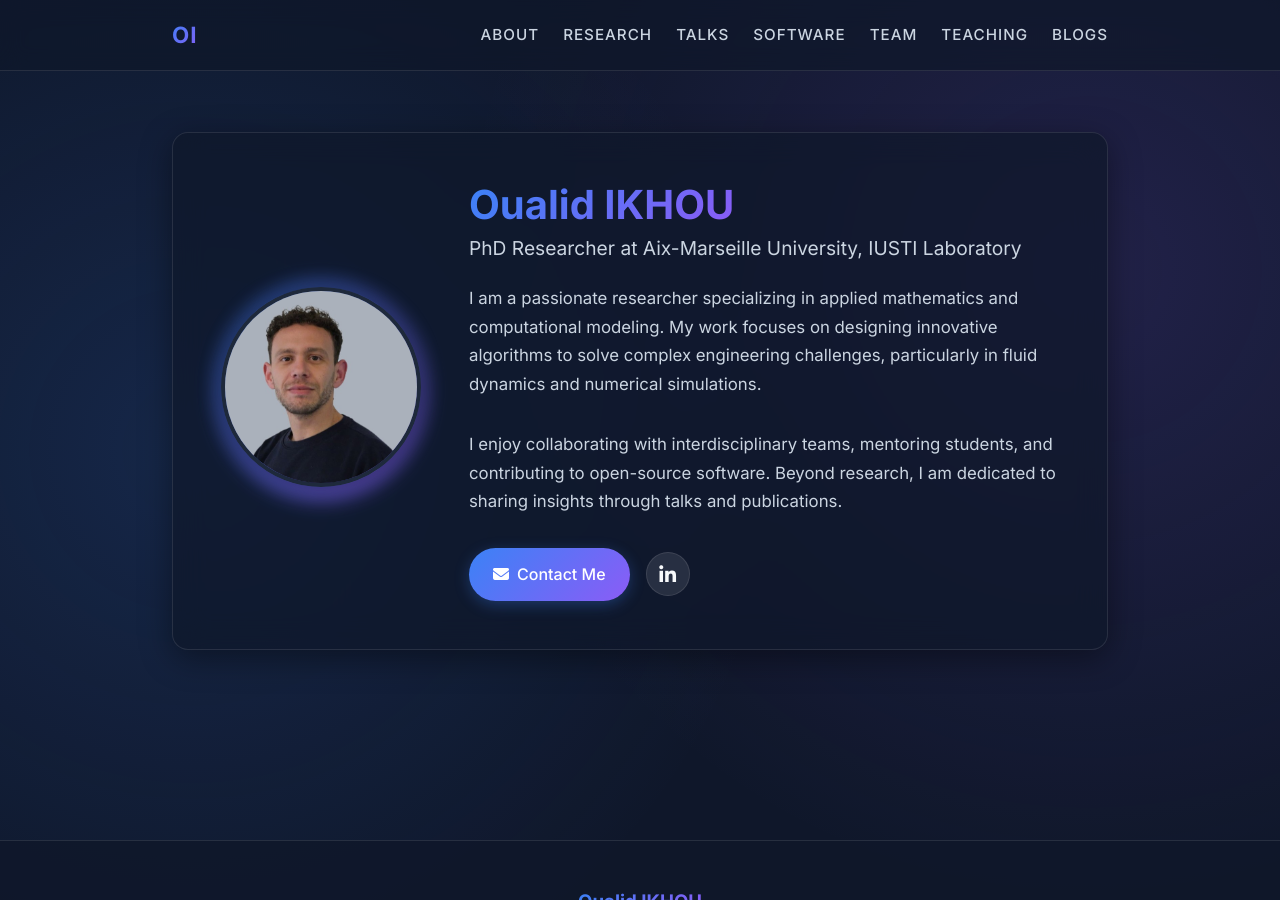
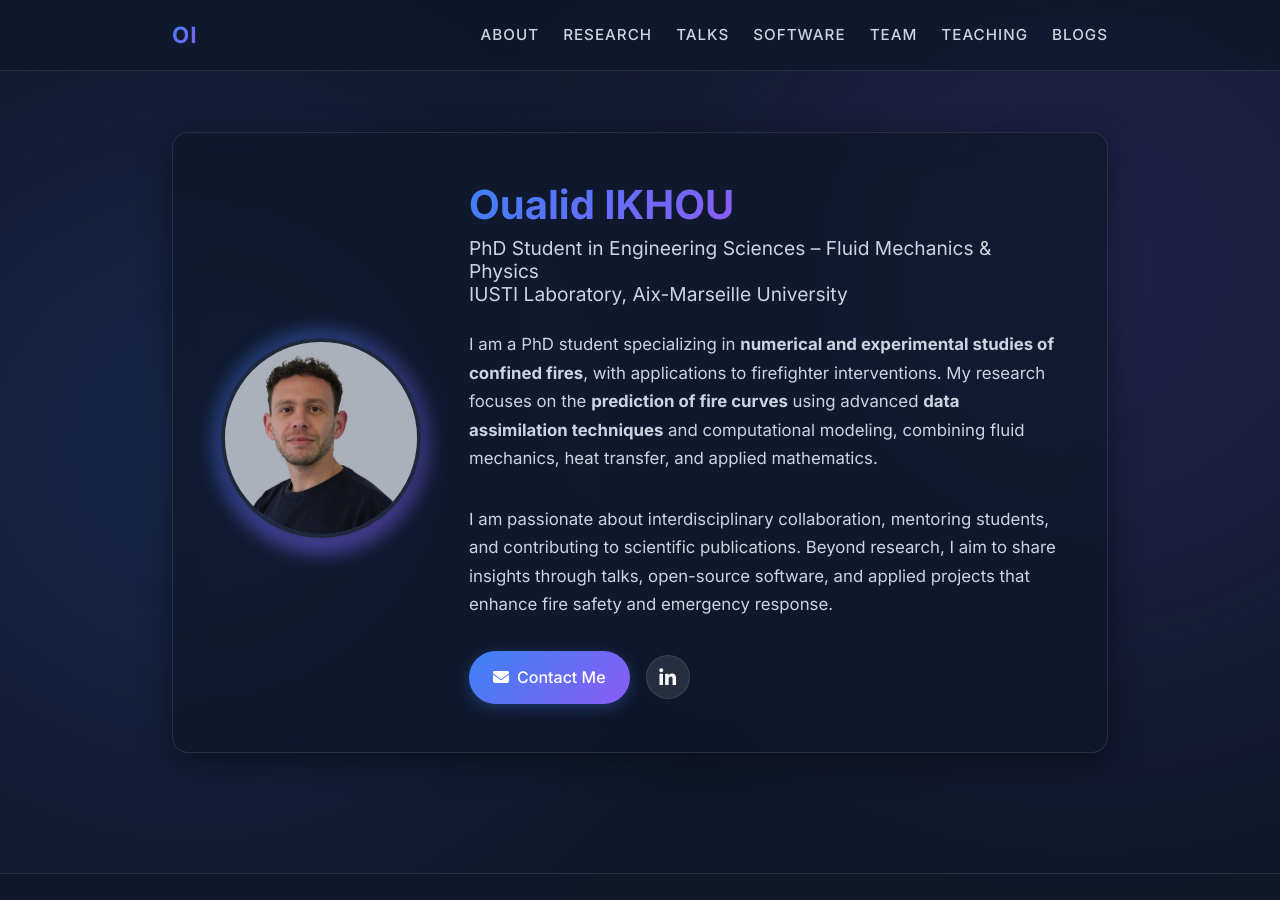
Before and after one commit to oualidikhou/oualidikhou.github.io, a Jekyll site: the page built from index.md, in a window 1280 px wide and 900 px high. Built offline with Jekyll 4.4.1, drawn with Linux system fonts in a browser that asks for light colours.

Commit message:
Update index.md

```diff
--- a/index.md
+++ b/index.md
@@ -10,13 +10,16 @@ title: Home
     </div>
     <div class="hero-content">
       <h1 class="hero-title"><span class="gradient-text">Oualid IKHOU</span></h1>
-      <h2 class="hero-subtitle">PhD Researcher at Aix-Marseille University, IUSTI Laboratory</h2>
+      <h2 class="hero-subtitle">PhD Student in Engineering Sciences – Fluid Mechanics & Physics<br/>IUSTI Laboratory, Aix-Marseille University</h2>
 
       <p class="hero-bio">
-        I am a passionate researcher specializing in applied mathematics and computational modeling. My work focuses on designing innovative algorithms to solve complex engineering challenges, particularly in fluid dynamics and numerical simulations.
+        I am a PhD student specializing in <strong>numerical and experimental studies of confined fires</strong>, with applications to firefighter interventions.
+        My research focuses on the <strong>prediction of fire curves</strong> using advanced <strong>data assimilation techniques</strong> and computational modeling, combining fluid mechanics, heat transfer, and applied mathematics.
       </p>
+
       <p class="hero-bio">
-        I enjoy collaborating with interdisciplinary teams, mentoring students, and contributing to open-source software. Beyond research, I am dedicated to sharing insights through talks and publications.
+        I am passionate about interdisciplinary collaboration, mentoring students, and contributing to scientific publications.
+        Beyond research, I aim to share insights through talks, open-source software, and applied projects that enhance fire safety and emergency response.
       </p>
 
       <div class="social-links">
```
